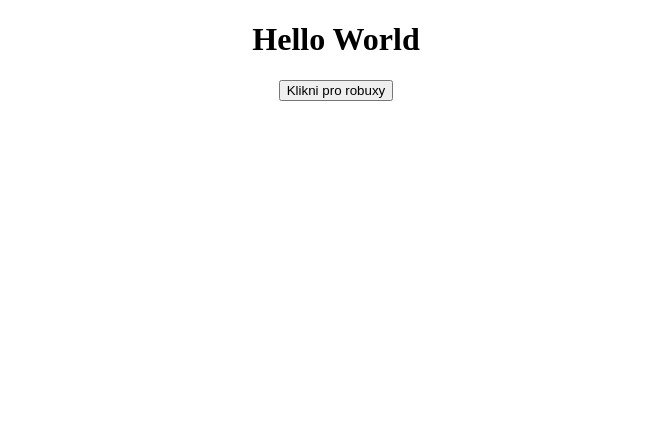
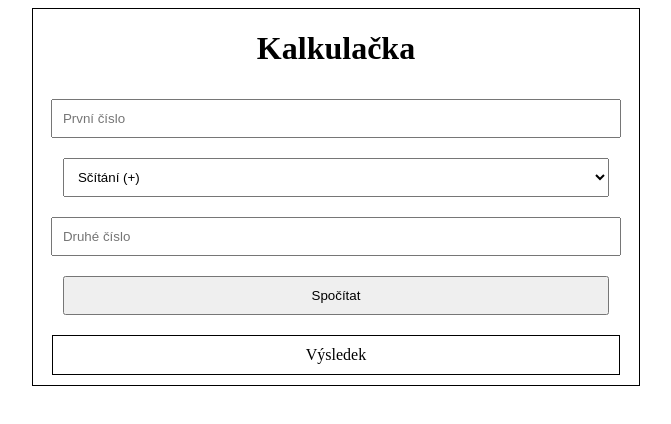
Before and after one commit to samueljansa2002/MOA, a plain HTML site: page index.html in a window 1280 px wide. Shown: the whole page, without its empty margins (304-975 px from the left). Drawn offline with Linux system fonts and the light colour scheme.

Commit message:
kalkulackanenisracka

```diff
--- a/app.js
+++ b/app.js
@@ -13,3 +13,34 @@ if ('serviceWorker' in navigator) {
 function sayHello() {
     document.getElementById('hello').innerText = 'Hello world';
 }
+function calculate() {
+    const operand1 = parseFloat(document.getElementById('operand1').value);
+    const operand2 = parseFloat(document.getElementById('operand2').value);
+    const operation = document.getElementById('operation').value;
+    var result;
+
+    if (isNaN(operand1) || isNaN(operand2)) {
+        result = "Zadejte prosím platná čísla.";
+    } else if((operand2 == 0) && (operation == 'divide')) {
+        result = "Nelze dělit nulou";
+    } else {
+        switch (operation) {
+            case 'add':
+                result = operand1 + operand2;
+                break;
+            case 'subtract':
+                result = operand1 - operand2;
+                break;
+            case 'multiply':
+                result = operand1 * operand2;
+                break;
+            case 'divide':
+                result = operand1 / operand2;
+                break;
+            default:
+                result = "Neznámá operace";
+        }
+    }
+
+    document.getElementById('result').innerText = "Výsledek: " + result;
+}
--- a/index.html
+++ b/index.html
@@ -10,9 +10,21 @@
 </head>
 <body>
 
-    <h1>Hello World</h1>
-    <button onclick="sayHello()">Klikni pro robuxy</button>
-    <p id="hello"></p>
+    <div class="calculator">
+        <h1>Kalkulačka</h1>
+        <form id="calcForm">
+            <input type="number" id="operand1" placeholder="První číslo" required>
+            <select id="operation">
+                <option value="add">Sčítání (+)</option>
+                <option value="subtract">Odčítání (-)</option>
+                <option value="multiply">Násobení (×)</option>
+                <option value="divide">Dělení (÷)</option>
+            </select>
+            <input type="number" id="operand2" placeholder="Druhé číslo" required>
+            <button type="button" onclick="calculate()">Spočítat</button>
+        </form>
+        <div id="result">Výsledek</div>
+    </div>
 
 </body>
 </html>
--- a/style.css
+++ b/style.css
@@ -1,3 +1,25 @@
 body {
+    display: flex;
+    justify-content: center;
+    align-items: center;
+}
+
+.calculator {
     text-align: center;
+    border: 1px solid black;
+    justify-content: center;
 }
+
+
+input, select, button {
+    width: 90%;
+    margin: 10px auto;
+    padding: 10px;
+}
+
+#result {
+    width: 90%;
+    margin: 10px auto;
+    padding: 10px;
+    border: 1px solid black;
+}
```
